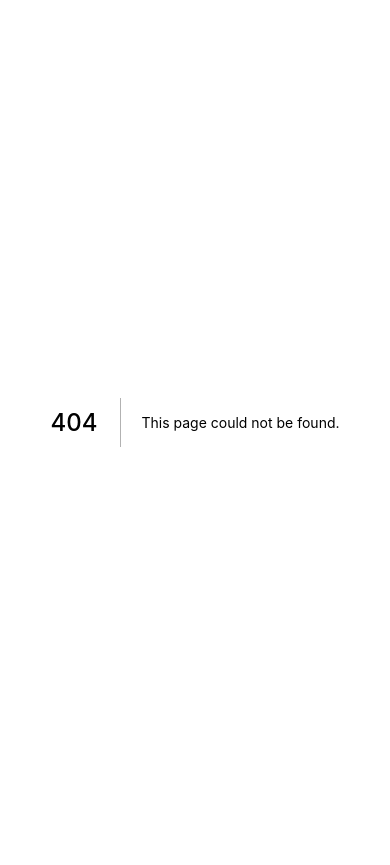
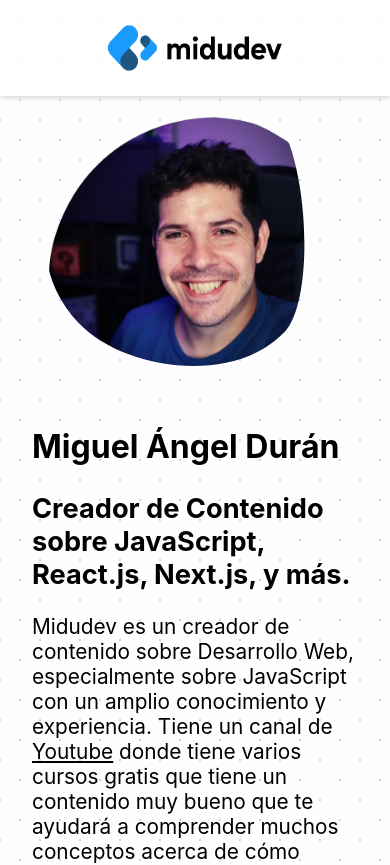
Before and after one commit to vab1997/midudev.info, a Next.js app: page /whoIsMidudev in a window 390 px wide. Before the commit this address had no page. Shown: the top 865 px of the page. Before the commit the page ends 844 px from the top, so only its background shows below. Built offline with nearby package versions, Linux system fonts and the light colour scheme.

Commit message:
create page who is Midudev

```diff
--- a/components/Navbar.jsx
+++ b/components/Navbar.jsx
@@ -25,6 +25,13 @@
           </div>
           <div className={styles.navbarRight}>
             <div>
+              <Link href='/whoIsMidudev'>
+                <a className={styles.link}>
+                  Quien es Midudev?
+                </a>
+              </Link>
+            </div>
+            <div>
               <a href='https://www.youtube.com/c/midudev?sub_confirmation=1' target='_blanck' rel='noreferret'>
                 <IconYoutube width={32} height={32} />
               </a>
--- a/components/Profile.jsx
+++ b/components/Profile.jsx
@@ -11,7 +11,7 @@
           </div>
         </div>
         <div className={styles.content}>
-          <h1 className='title'>Miguel Ángel Durán</h1>
+          <h1>Miguel Ángel Durán</h1>
           <h2>Creador de Contenido sobre JavaScript, React.js, Next.js, y más.</h2>
           <p>
             Midudev es un creador de contenido sobre Desarrollo Web, especialmente sobre JavaScript con un amplio conocimiento y experiencia.
--- /dev/null
+++ b/pages/whoIsMidudev.js
@@ -0,0 +1,10 @@
+import Layout from 'components/Layout'
+import Profile from 'components/Profile'
+
+export default function WhoIsMidudev () {
+  return (
+    <Layout title='Quien es midudev?' description='Información acerca de ¿Quien es Midudev?'>
+      <Profile />
+    </Layout>
+  )
+}
--- a/styles/Navbar.module.css
+++ b/styles/Navbar.module.css
@@ -60,6 +60,10 @@
     opacity: 0.7;
 }
 
+.link {
+    font-size: 1.2rem;
+}
+
 @media (max-width: 767px) {
     .navbarContainer {
         padding: 0;
@@ -68,3 +72,17 @@
         padding: 0;
     }
 }
+
+@media (max-width: 570px) {
+    .navbarContainer {
+        flex-direction: column;
+        height: auto;
+    }
+    .navbarLeft {
+        align-items: center;
+        justify-content: center;
+    }
+    .navbarRight {
+        display: none;
+    }
+}
--- a/styles/Profile.module.css
+++ b/styles/Profile.module.css
@@ -49,3 +49,9 @@
         padding: 4rem 0 0 0;
     }
 }
+
+@media (max-width: 570px) {
+    .profileContainer {
+        padding-top: 6rem;
+    }
+}
--- a/styles/globals.css
+++ b/styles/globals.css
@@ -33,3 +33,24 @@
   color: inherit;
   text-decoration: none;
 }
+
+.title {
+  font-size: 3rem;
+}
+
+.subtitle {
+  padding: 0 2.5rem;
+  margin: 0;
+  font-size: 1.5rem;
+}
+
+@media (max-width: 767px) {
+  .title {
+    font-size: 2.3rem;
+    margin-top: 7rem;
+  }
+
+  .subtitle {
+    font-size: 1.2rem;
+  }
+}
```
Also changed, not shown: pages/index.js (+12 -7 lines), 2 other files (tests, documents, lock files or other folders).
